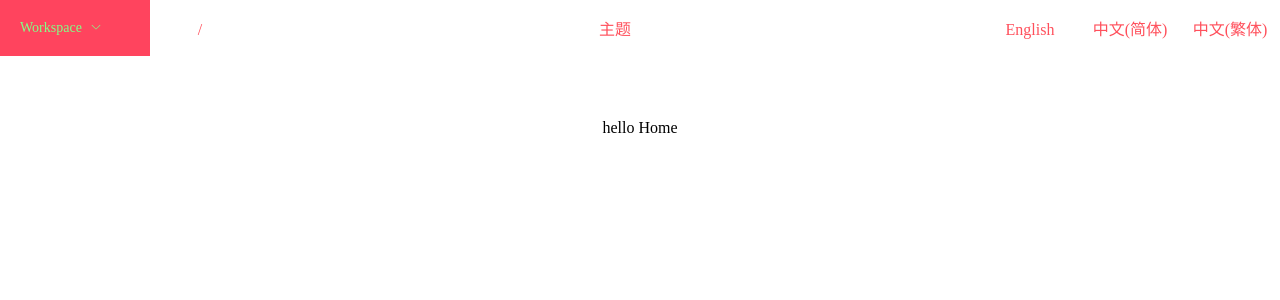
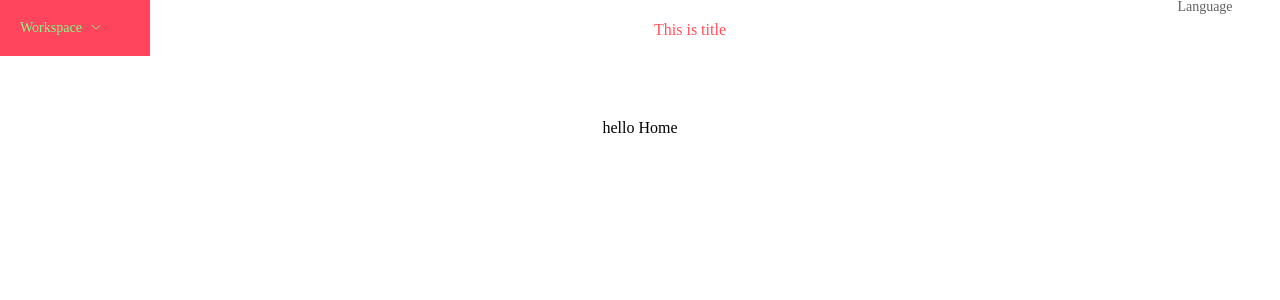
Before and after one commit to FE-help/testCode, a Vue app: page / in a window 1280 px wide. Shown: the top 300 px of the page. Built offline with nearby package versions, Linux system fonts and the light colour scheme.

Commit message:
优化代码，统一风格为  script setup

```diff
--- a/src/components/todoList/AddTodo.vue
+++ b/src/components/todoList/AddTodo.vue
@@ -23,14 +23,12 @@
   </el-drawer>
 </template>
 
-<script lang="ts">
+<script setup lang="ts">
     import {ElMessageBox, ElNotification} from 'element-plus'
     import {useStore} from '../../store';
     import {CLOSE_ADD_MODAL, ADD_TODO, EDIT_TODO} from '../../store/todo/todo.types'
     import {EDIT_SUCCESS, EDIT_FAIL, ADD_SUCCESS, ADD_FAIL} from '../../constant/message'
 
-    export default {
-        setup() {
     const store = useStore();
     const {state} = store;
     const {TodoModule} = state;
@@ -66,13 +64,4 @@
     const onCancel = () => {
         store.commit(`TodoModule/${CLOSE_ADD_MODAL}`);
     };
-            return {
-                TodoModule,
-                onOpened,
-                onSubmit,
-                onCancel,
-                onClosed,
-            }
-        },
-    }
 </script>
--- a/src/components/todoList/TodoItem.vue
+++ b/src/components/todoList/TodoItem.vue
@@ -1,6 +1,6 @@
 <template>
   <div class="item-box">
-    {{title}}
+    {{todo.title}}
     <span class="time">{{format(todo.createdAt)}}</span>
     <el-icon v-on:click.stop="onClickDelete" size="16">
       <delete/>
@@ -11,7 +11,8 @@
   </div>
 </template>
 
-<script lang="ts">
+<script setup lang="ts">
+    import {defineProps} from 'vue';
     import {Delete, Edit} from '@element-plus/icons'
     import {useStore} from '../../store';
     import {OPEN_ADD_MODAL, DELETE_TODO} from '../../store/todo/todo.types'
@@ -19,11 +20,10 @@
     import {ElMessageBox, ElNotification} from 'element-plus'
     import {DELETE_SUCCESS, DELETE_FAIL} from '../../constant/message'
 
-    export default {
-        components: {Delete, Edit},
-        props: ['todo', 'test'],
-        setup(props: any) {
     const store = useStore();
+    const props = defineProps({
+        todo: Object as todoType.Todo
+    });
     const todo = props.todo;
     const onClickEdit = () => {
         store.commit(`TodoModule/${OPEN_ADD_MODAL}`, Object.assign({}, todo));
@@ -51,14 +51,6 @@
     const format = (time) => {
         return moment(time).format('YYYY-MM-DD HH:DD:SS');
     };
-            return {
-                title: todo.title || {},
-                onClickDelete,
-                onClickEdit,
-                format,
-            }
-        }
-    }
 </script>
 <style lang="less">
   .item-box {
--- /dev/null
+++ b/src/components/top/Language.vue
@@ -0,0 +1,28 @@
+<template>
+  <el-dropdown trigger="click">
+    <span class="el-dropdown-link">
+      {{$t('language')}}
+    </span>
+    <template #dropdown>
+      <el-dropdown-menu>
+        <el-dropdown-item v-for="local in locales" @click="changeLanguage(local.value)" :key="local">
+          {{local.label}}
+        </el-dropdown-item>
+      </el-dropdown-menu>
+    </template>
+  </el-dropdown>
+</template>
+
+<script setup lang="ts">
+    import cookie from 'js-cookie'
+    import locales from '../../constant/locales'
+
+    const changeLanguage = (value: string) => {
+        cookie.set('language', value || 'en');
+        location.reload();
+    };
+</script>
+
+<style scoped>
+
+</style>
--- a/src/components/top/top.vue
+++ b/src/components/top/top.vue
@@ -1,46 +1,20 @@
 <template>
   <div class="top-nav">
     <navMenu></navMenu>
-    <div class="fff path">/{{currentRoute}}</div>
-    <div class="fff title">主题</div>
-    <div class="fff user" v-for="local in locales"
-         @click="changeLanguage(local.value)"
-         :key="local">{{local.label}}
+    <div class="fff path">{{route.name}}</div>
+    <div class="fff title">{{$t('title')}}</div>
+    <div class="fff language">
+      <Language></Language>
     </div>
   </div>
 </template>
 
-<script lang="ts">
-    import {defineComponent} from 'vue'
+<script setup lang="ts">
+    import {useRoute} from 'vue-router'
     import navMenu from '/src/components/nav/navMenu.vue'
-    import cookie from 'js-cookie'
-    import locales from '../../constant/locales'
+    import Language from './Language.vue'
 
-    export default defineComponent({
-        name: 'top',
-        components: {navMenu},
-        data() {
-            return {
-                currentRoute: this.$router.currentRoute.value.name
-            }
-        },
-        watch: {
-            $route() {
-                this.currentRoute = this.$router.currentRoute.value.name
-            }
-        },
-        methods: {
-            changeLanguage: (value: string) => {
-                cookie.set('language', value || 'en');
-                location.reload();
-            }
-        },
-        setup() {
-            return {
-                locales
-            }
-        }
-    })
+    const route = useRoute();
 </script>
 <style scoped lang="less">
   .fff {
@@ -71,5 +45,8 @@
     .user {
       width: 100px;
     }
+    .language{
+      width: 150px;
+    }
   }
 </style>
--- a/src/locales/en_US/index.ts
+++ b/src/locales/en_US/index.ts
@@ -1,3 +1,5 @@
 export default {
+  title: 'This is title',
   message: 'hello',
+  language: 'Language'
 }
--- a/src/locales/zh_CN/index.ts
+++ b/src/locales/zh_CN/index.ts
@@ -1,3 +1,5 @@
 export default {
+  title: '主题',
   message: '你好',
+  language: '选择语言',
 }
--- a/src/locales/zh_TW/index.ts
+++ b/src/locales/zh_TW/index.ts
@@ -1,3 +1,5 @@
 export default {
-    message: '拟好',
+    title: '主體',
+    message: '您好',
+    language: '選擇語言'
 }
--- a/src/views/todoList/TodoList.vue
+++ b/src/views/todoList/TodoList.vue
@@ -13,7 +13,7 @@
         <el-header>Todo List</el-header>
         <el-main v-loading="TodoModule.loading">
           <div class="collapse">
-            <el-collapse v-model="activeNames" @change="handleChange">
+            <el-collapse v-model="activeNames">
               <el-collapse-item v-for="(todo, index) in TodoModule.todoList" :name="index+''" :key="index">
                 <template #title>
                   <todo-item :todo="todo" :test="111"></todo-item>
@@ -36,21 +36,17 @@
   </div>
 </template>
 
-<script lang="ts">
+<script setup lang="ts">
     import {ref} from 'vue';
     import {useStore} from '../../store';
     import {GET_TODO, OPEN_ADD_MODAL, ADD_TODO} from '../../store/todo/todo.types'
     import TodoItem from '../../components/todoList/TodoItem.vue'
     import AddTodo from '../../components/todoList/AddTodo.vue'
 
-    export default {
-        components: { TodoItem, AddTodo},
-        setup() {
     const store = useStore();
     const {state, getters} = store;
-            const { TodoModule } = state;
+    const {TodoModule} = state;
     const activeNames = ref([]);
-            const handleChange = () => {};
     const init = () => {
         store.dispatch(`TodoModule/${GET_TODO}`);
     };
@@ -62,17 +58,6 @@
         init();
     };
     init();
-            return {
-                ...state,
-                TodoModule,
-                getters,
-                handleClickAdd,
-                activeNames,
-                handleChange,
-                handleClickInit,
-            }
-        }
-    }
 </script>
 <style lang="less" scoped>
   .common-layout {
@@ -97,11 +82,11 @@
     min-height: 90px;
   }
 
-  .el-row{
+  .el-row {
     padding-top: 10px;
   }
 
-  .text-content{
+  .text-content {
     color: #6a6a6a;
   }
 </style>
```
Also changed, not shown: src/components/nav/menuComponent.vue (+7 -10 lines), src/style/basic.less (added). Lines whose indentation alone changed are shown as unchanged.
